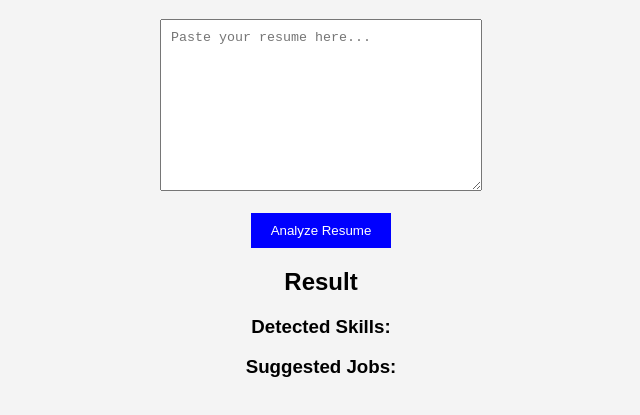
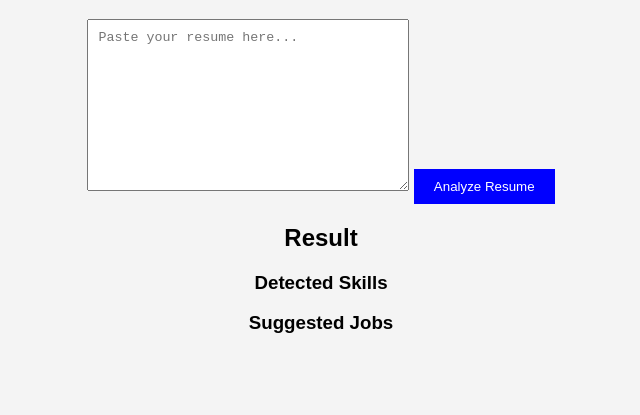
Before and after one commit to theycallmemore/resume-analyzer, a plain HTML site: page index.html in a window 1280 px wide. Shown: the part 61-476 px from the top of the page, without its empty margins (319-959 px from the left). Drawn offline with Linux system fonts and the light colour scheme.

Commit message:
Update index.html

```diff
--- a/index.html
+++ b/index.html
@@ -6,21 +6,28 @@
 </head>
 <body>
 
+<div class="container">
+
   <h1>Resume Analyzer</h1>
 
-  <textarea id="resume" placeholder="Paste your resume here..."></textarea><br><br>
+  <textarea id="resume" placeholder="Paste your resume here..."></textarea>
 
   <button onclick="analyzeResume()">Analyze Resume</button>
 
-  <h2>Result</h2>
-  <p id="score"></p>
+  <div class="result-box">
+    <h2>Result</h2>
+    <p id="score"></p>
 
-  <h3>Detected Skills:</h3>
-  <ul id="skills"></ul>
+    <h3>Detected Skills</h3>
+    <ul id="skills"></ul>
 
-  <h3>Suggested Jobs:</h3>
-  <ul id="jobs"></ul>
+    <h3>Suggested Jobs</h3>
+    <ul id="jobs"></ul>
+  </div>
 
-  <script src="script.js"></script>
+</div>
+
+<script src="script.js"></script>
+
 </body>
 </html>
```
